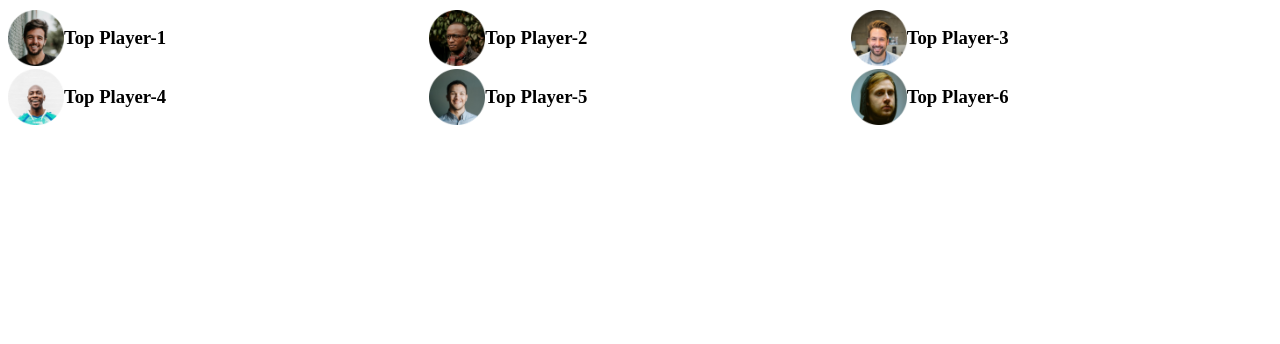
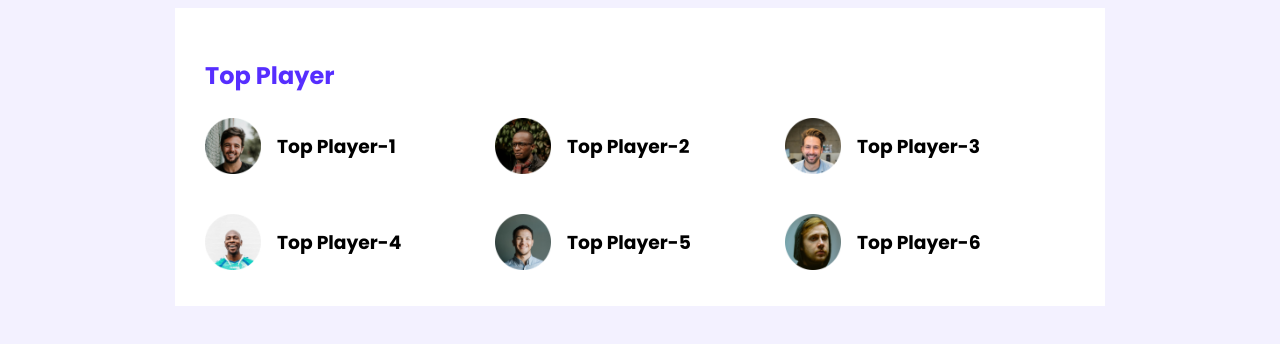
Before and after one commit to PalashHalder/module-10-html-css-only-landing-page, a plain HTML site: page index.html in a window 1280 px wide. Drawn offline with Linux system fonts and the light colour scheme.

Commit message:
Extract style information from figma and apply to players

```diff
--- a/index.html
+++ b/index.html
@@ -4,6 +4,11 @@
     <meta charset="UTF-8">
     <meta http-equiv="X-UA-Compatible" content="IE=edge">
     <meta name="viewport" content="width=device-width, initial-scale=1.0">
+
+    <!-- Google Font: Popins -->
+    <link rel="preconnect" href="https://fonts.googleapis.com">
+    <link rel="preconnect" href="https://fonts.gstatic.com" crossorigin>
+    <link href="https://fonts.googleapis.com/css2?family=Poppins:wght@100;200;300;400;500;600;700;800;900&display=swap" rel="stylesheet">
     <!-- css style sheet -->
     <link rel="stylesheet" href="style/style.css">
     <title>HTML CSS Only Landing Page</title>
@@ -18,33 +23,34 @@
     <!-- main start -->
     <main>
         <!-- top players and top blogs start -->
-        <section>
+        <section class="container">
             <div class="top-players">
+                <h2 class="section-title">Top Player</h2>
                 <div class="players">
                     <!-- .player*6>img[src="images/players/palyer-$.png -->
                     <div class="player">
                         <img src="images/players/player-1.png" alt="">
-                        <h3>Top Player-1</h3>
+                        <h3 class="player-name" class="player-name">Top Player-1</h3>
                     </div>
                     <div class="player">
                         <img src="images/players/player-2.png" alt="">
-                        <h3>Top Player-2</h3>
+                        <h3 class="player-name">Top Player-2</h3>
                     </div>
                     <div class="player">
                         <img src="images/players/player-3.png" alt="">
-                        <h3>Top Player-3</h3>
+                        <h3 class="player-name">Top Player-3</h3>
                     </div>
                     <div class="player">
                         <img src="images/players/player-4.png" alt="">
-                        <h3>Top Player-4</h3>
+                        <h3 class="player-name">Top Player-4</h3>
                     </div>
                     <div class="player">
                         <img src="images/players/player-5.png" alt="">
-                        <h3>Top Player-5</h3>
+                        <h3 class="player-name">Top Player-5</h3>
                     </div>
                     <div class="player">
                         <img src="images/players/player-6.png" alt="">
-                        <h3>Top Player-6</h3>
+                        <h3 class="player-name">Top Player-6</h3>
                     </div>
                 </div>
             </div>
--- a/style/style.css
+++ b/style/style.css
@@ -1,7 +1,31 @@
+/* fonts */
+
+  /* @import url('https://fonts.googleapis.com/css2?family=Poppins:wght@100;200;300;400;500;600;700;800;900&display=swap'); */
+
+
+/* common styles and ulilities */
+body{
+    font-family: 'Poppins', sans-serif;
+    background-color: #f3f1ff;
+}
+main{
+    display: flex;
+    justify-content: center;
+}
+.container{
+    background-color: #FFFFFF;
+    width: 870px;
+    padding: 30px;
+}
 /* top players style start */
+.section-title{
+    font-size: 24px;
+    color: #562EFF;
+}
 .players{
     display: grid;
     grid-template-columns: repeat(3, 1fr);
+    grid-row-gap: 30px;
     /* grid-template-columns: 1fr, 1fr 1fr; */
 }
 
@@ -15,4 +39,8 @@
     height: 56px;
 }
 
+.player-name{
+    margin-left: 16px;
+}
+
 /* top players style start */
```
